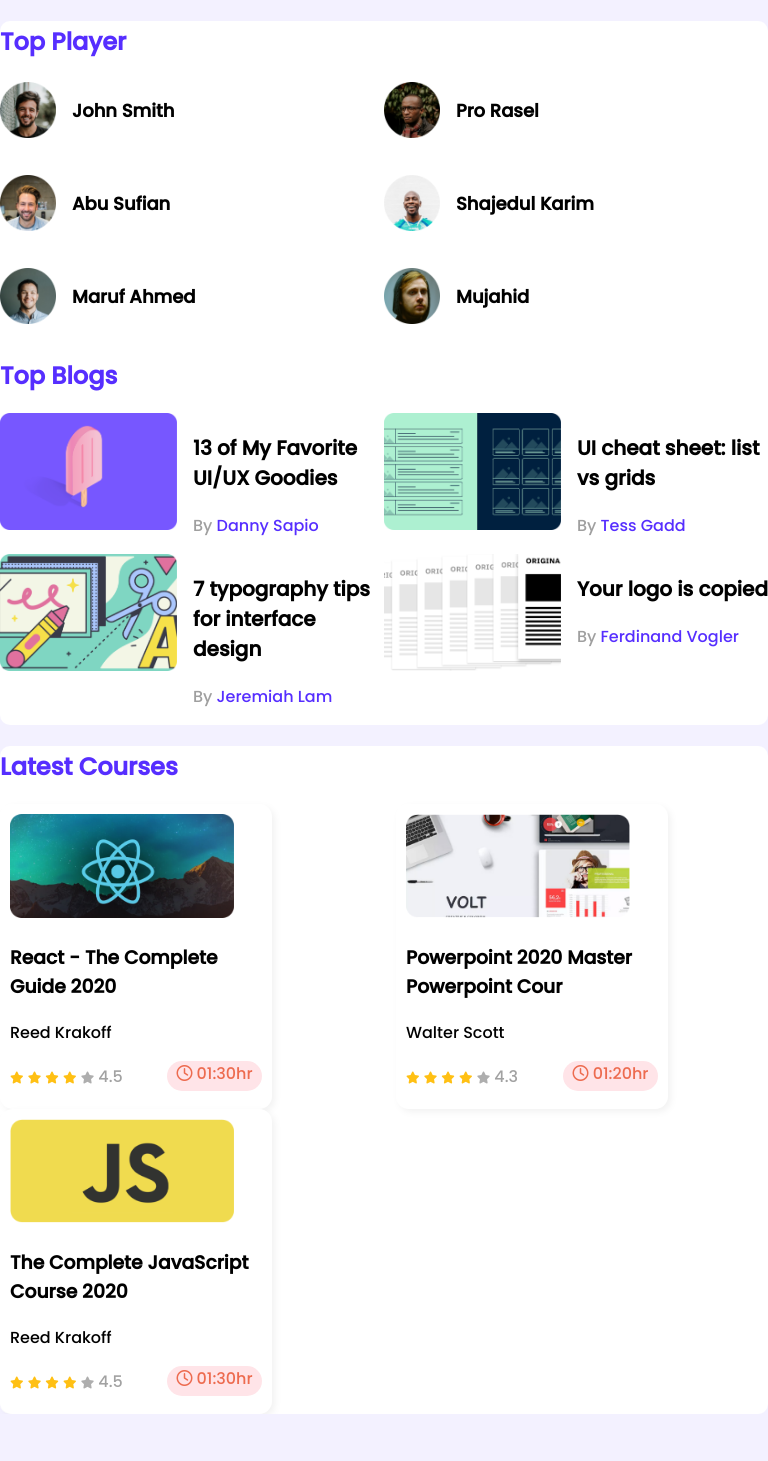
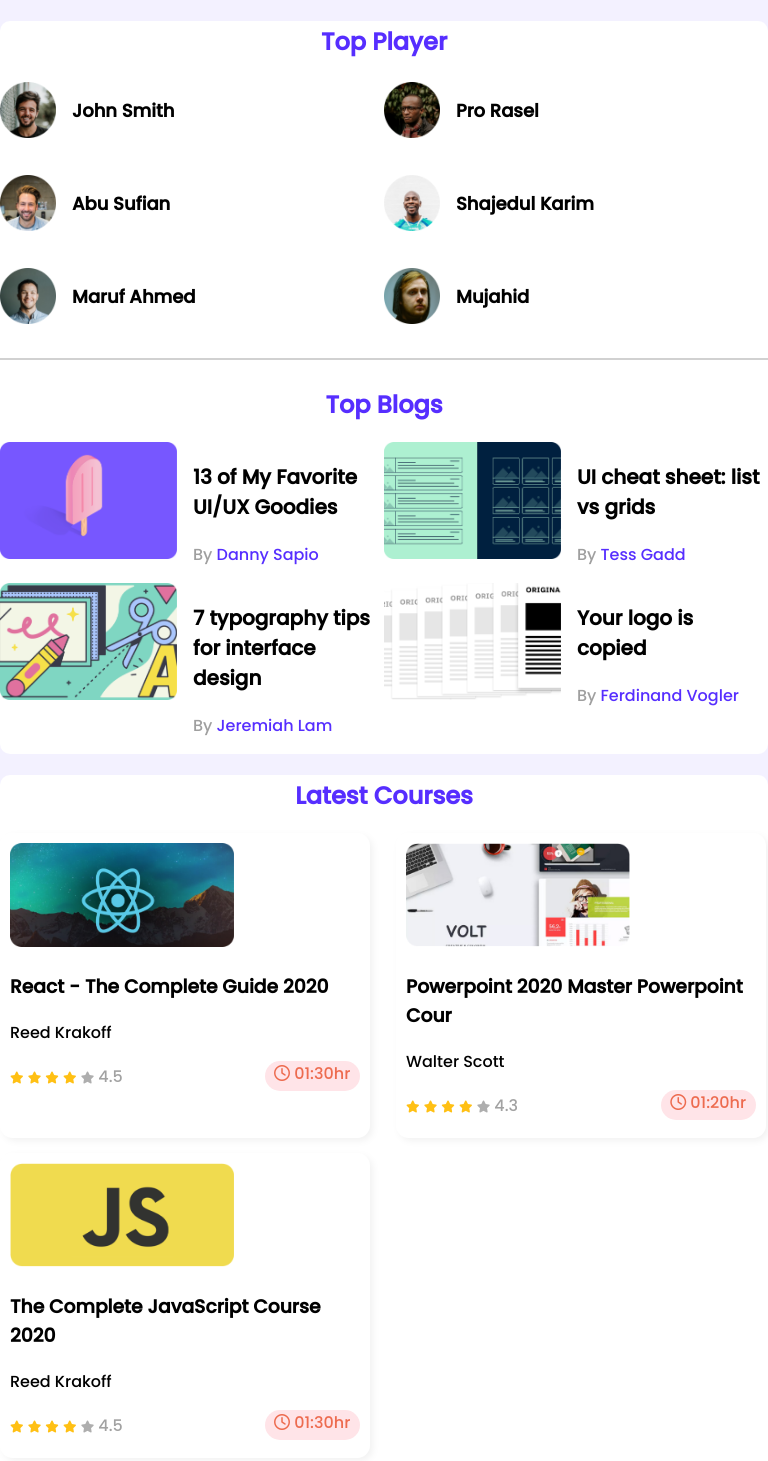
Before and after one commit to anwarul32/leader-board, a plain HTML site: page index.html in a window 768 px wide. Shown: the top 1461 px of the page. Before the commit the page ends 1414 px from the top, so only its background shows below. Drawn offline with Linux system fonts and the light colour scheme.

Commit message:
Update horizontal line and tablet .blog & .course width. also fixed .course margin-bottom

```diff
--- a/All-CSS/style.css
+++ b/All-CSS/style.css
@@ -21,6 +21,9 @@ main{
     padding: 30px;
     margin-top: 21px;
     border-radius: 10px;
+}
+.section-title{
+    text-align: center;
 }
 hr{
     border: 1px solid #D1D1D1;
@@ -141,6 +144,7 @@ span{
     .players, .blogs, .courses{
         grid-template-columns: repeat(1, 1fr);
     }
+
     .player, .blog, .course{
         flex-direction: column;
         align-items: center;
@@ -156,7 +160,14 @@ span{
         padding: 0;
     }
     .players,.courses{
-
         grid-template-columns: repeat(2, 1fr);
     }
+
+    .blog{
+        width: 98%;
+    }
+    .course{
+        width: 94%;
+        margin-bottom: 15px;
+    }
 }
--- a/index.html
+++ b/index.html
@@ -51,7 +51,7 @@
                     </div>
                 </div>
             </div>
-            <!-- <hr> -->
+            <hr>
             <div class="top-blogs">
                <h2 class="section-title">Top Blogs</h2>
                <div class="blogs">
```
